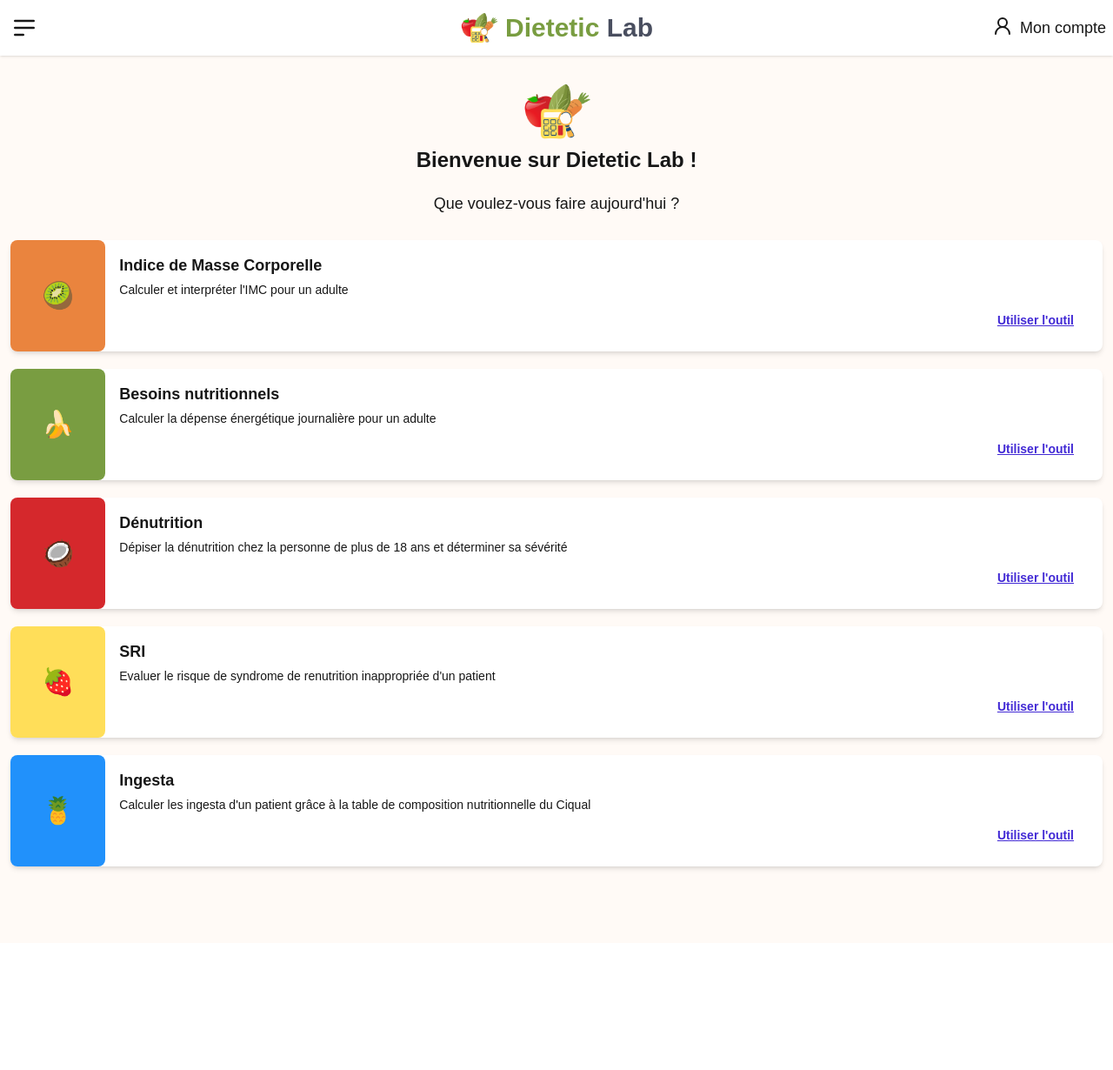
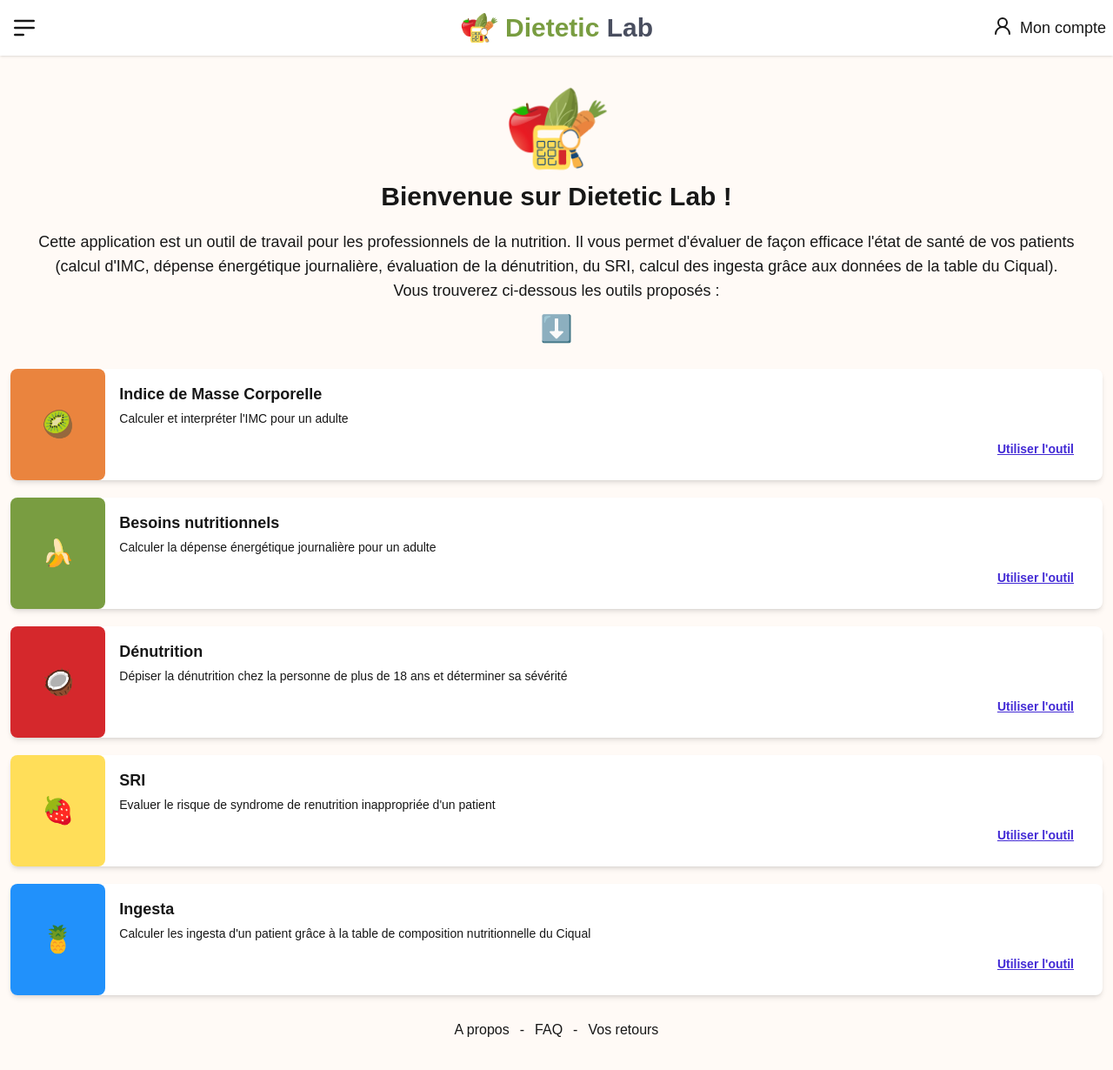
Before and after one commit to Edwige08/dietetic_lab_front, a Next.js app: page / in a window 1280 px wide. Shown: the top 1230 px of the page at 87% size. Before the commit the page ends 1084 px from the top, so only its background shows below. Built offline with nearby package versions, Linux system fonts and the light colour scheme.

Commit message:
add: a description on home page and links on the bottom of the page

```diff
--- a/src/app/page.tsx
+++ b/src/app/page.tsx
@@ -11,10 +11,18 @@
           width={500}
           height={500}
           alt="Logo de Dietetic Lab"
-          className="w-20"
+          className="w-30"
         />
-        <h1 className="text-center text-2xl font-bold mb-5">Bienvenue sur Dietetic Lab&nbsp;!</h1>
-        <p className="text-lg mb-5">Que voulez-vous faire aujourd&apos;hui&nbsp;?</p>
+        <h1 className="text-center text-3xl font-bold mb-5">Bienvenue sur Dietetic Lab&nbsp;!</h1>
+        <p className="text-lg mx-10 mb-3 text-center">
+          Cette application est un outil de travail pour les professionnels de la nutrition.
+          Il vous permet d'évaluer de façon efficace l'état de santé de vos patients
+          (calcul d'IMC, dépense énergétique journalière, évaluation de la dénutrition, du SRI, calcul des ingesta grâce aux données de la table du Ciqual). <br />
+          Vous trouverez ci-dessous les outils proposés : </p>
+        <p className="text-3xl mb-5">
+          ⬇️
+        </p>
+        {/* <p className="text-lg mb-5">Que voulez-vous faire aujourd&apos;hui&nbsp;?</p> */}
       </div>
 
       <div className="flex flex-col gap-1">
@@ -63,6 +71,13 @@
           />
         </Link>
       </div>
+      <div className="flex flex-row justify-center gap-3 p-5">
+        <Link href="/about" className="hover:underline">A propos</Link>
+        <p>-</p>
+        <Link href="/work-in-progress" className="hover:underline">FAQ</Link>
+        <p>-</p>
+        <Link href="/work-in-progress" className="hover:underline">Vos retours</Link>
+      </div>
     </div>
   );
 }
```
